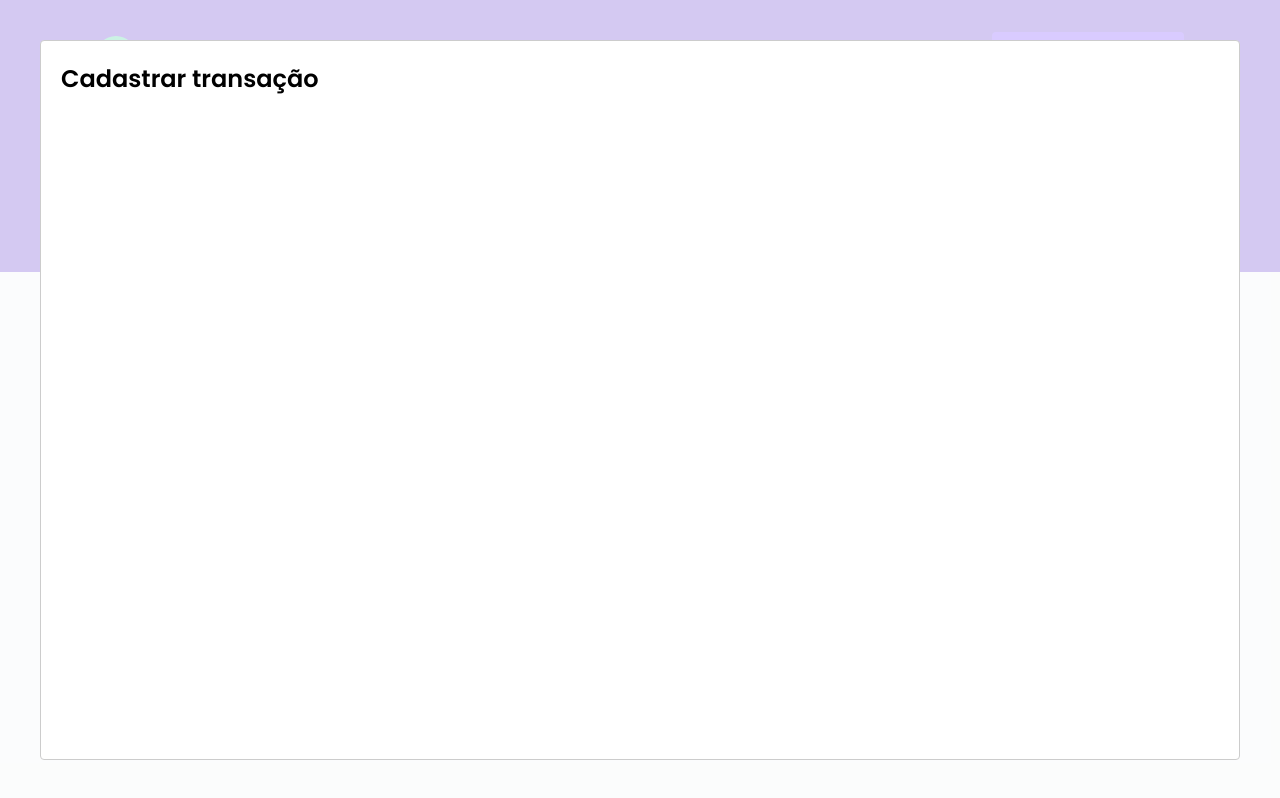
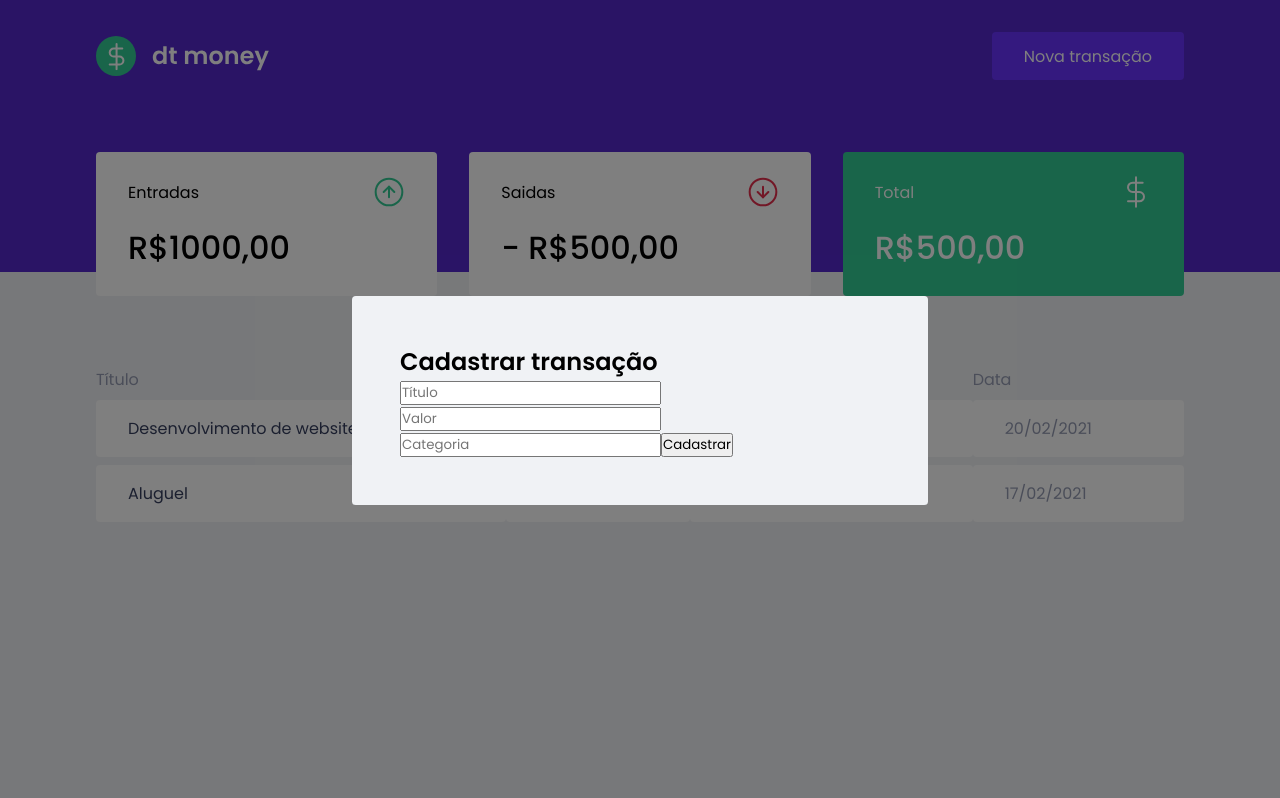
Before and after one commit to williamwhang/trilha-react-Js-chaperII, a React (Create React App) app: page / in a window 1280 px wide. Both pictures are taken after a click on the button "Nova transação". Built offline with nearby package versions, Linux system fonts and the light colour scheme; no server answers; what miragejs would draw is missing.

Commit message:
Estrutura do formulário modal

```diff
--- a/src/components/NewTransactionModal/index.tsx
+++ b/src/components/NewTransactionModal/index.tsx
@@ -1,4 +1,5 @@
 import Modal from 'react-modal';
+import { Container } from './styles';
 
 interface NewTransactionModal{
   isOpen: boolean;
@@ -10,8 +11,31 @@
       <Modal
         isOpen={isOpen}
         onRequestClose={onRequestClose}
+        overlayClassName="react-modal-overlay"
+        className="react-modal-content"
       >
-        <h2>Cadastrar transação</h2>
+        <Container>
+          <h2>Cadastrar transação</h2>
+
+          <input
+             placeholder="Título"
+          />
+
+          <input
+             type="number"
+             placeholder="Valor"
+          />
+
+          <input
+             placeholder="Categoria"
+          />
+
+          <button type="submit">
+              Cadastrar
+          </button>
+
+
+        </Container>
       </Modal>
  );
 }
--- a/src/components/NewTransactionModal/styles.ts
+++ b/src/components/NewTransactionModal/styles.ts
@@ -1,5 +1,5 @@
 import styled from 'styled-components';
 
-export const Container = styled.div `
+export const Container = styled.form `
 
 `;
--- a/src/styles/global.ts
+++ b/src/styles/global.ts
@@ -52,4 +52,27 @@
     opacity: 0.6;
     cursor: not-allowed;
  }
+
+ .react-modal-overlay {
+    background: rgba(0, 0, 0, 0.5);
+
+    position: fixed;
+    top: 0;
+    bottom: 0;
+    right: 0;
+    left: 0;
+
+    display: flex;
+    align-items: center;
+    justify-content: center;
+ }
+
+ .react-modal-content {
+    width: 100%;
+    max-width: 576px;
+    background: var(--background);
+    padding: 3rem;
+    position: relative;
+    border-radius: 0.24rem;
+ }
 `
```
